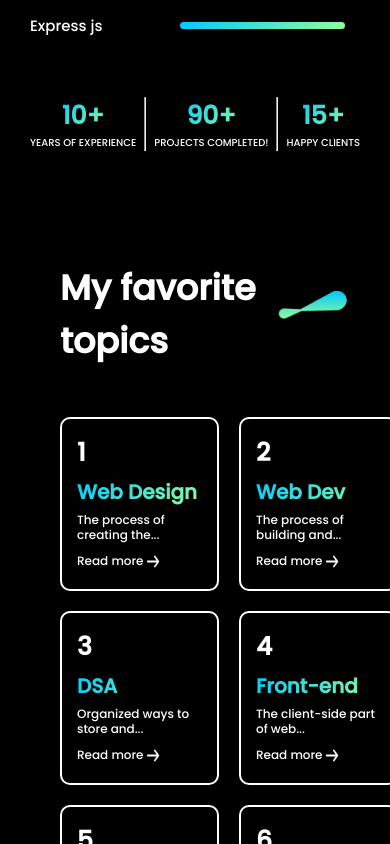
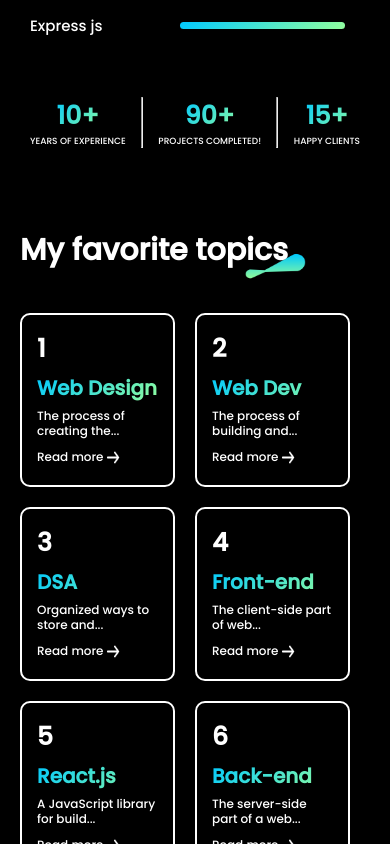
Before and after one commit to Vinay-webDev/React-portfolio1, a React (Vite) app: page / in a window 390 px wide. Shown: the part 1080-1924 px from the top of the page. Built offline with nearby package versions, Linux system fonts and the light colour scheme; a web font is replaced by a local one.

Commit message:
Topics mobile responsive 393.33px

```diff
--- a/src/components/About/About.css
+++ b/src/components/About/About.css
@@ -261,6 +261,6 @@ button === 90deg, #00c6ff, #0072ff
     }
     .about-achivement p{
         text-align: center;
-        font-size: 10px;
+        font-size: 9px;
     }
 }
--- a/src/components/Topics/Topics.css
+++ b/src/components/Topics/Topics.css
@@ -162,8 +162,46 @@ a{
         gap: 20px;
     }
 }
-
-
+/*===================mobile responsive 393.33px=====================*/
+@media(max-width: 393.33px){
+    .topics{
+        align-items: start;
+        gap: 10px;
+        margin: 0px 20px
+    }
+    .topics-title h1{
+        margin-bottom: 30px;
+        padding: 0px;
+        font-size: 30px;
+    }
+    .topics-title img{
+        width: 70px;
+    }
+    .topics-format{
+        gap: 5px;
+        padding: 15px;
+        width: 121px;
+    }
+    .topics-format h2{
+        font-size: 20px;
+    }
+    .topics-format h3{
+        font-size: 25px;
+    }
+    .topics-format p{
+        font-size: 12px;
+        line-height: 15px;
+        max-width: 400px;
+    }
+    .read-more img{
+        margin-top: 2px;
+        width: 18px;
+    }
+    .topics-container{
+        grid-template-columns: 1fr 1fr;
+        gap: 20px;
+    }
+}
 
 
 
```
